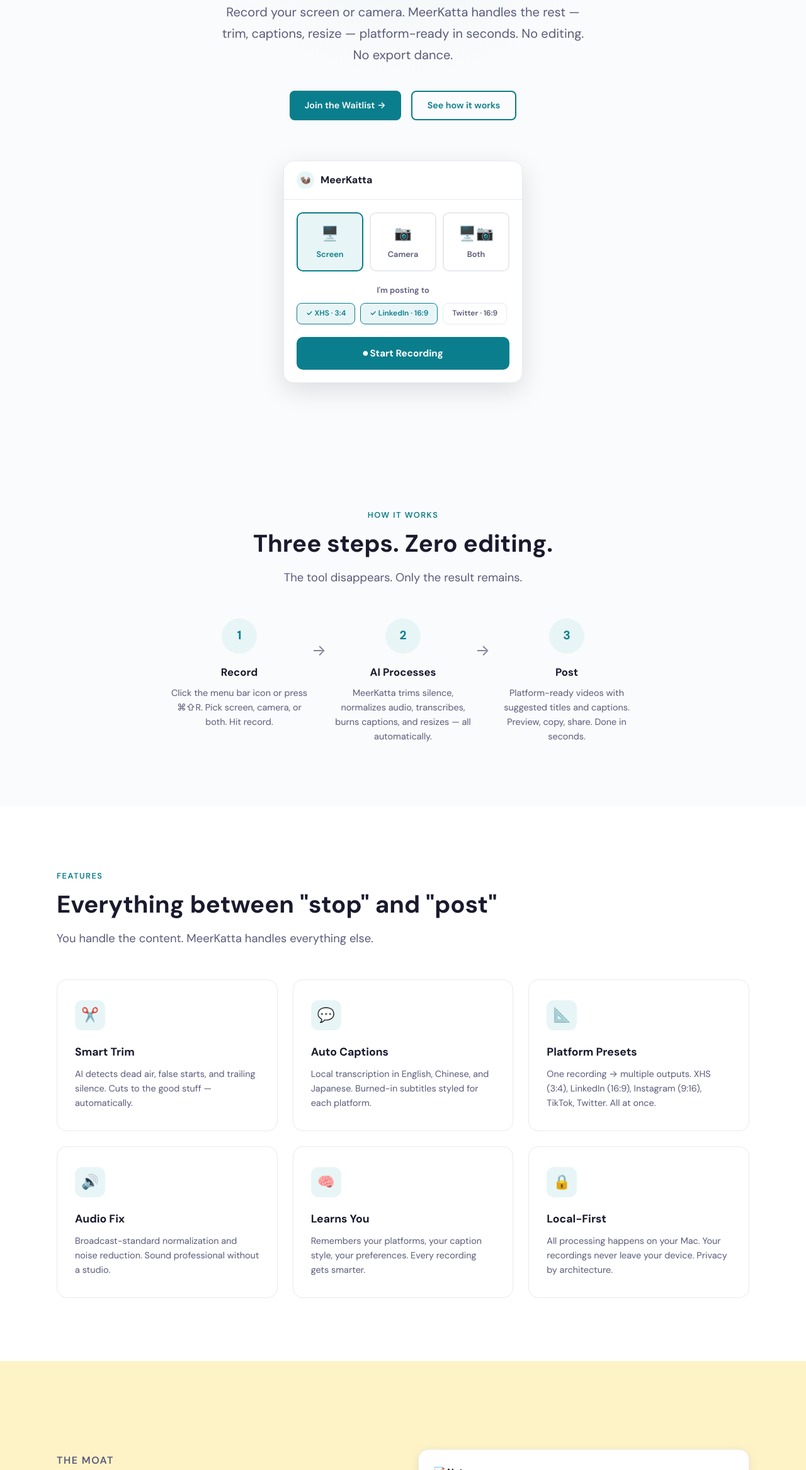
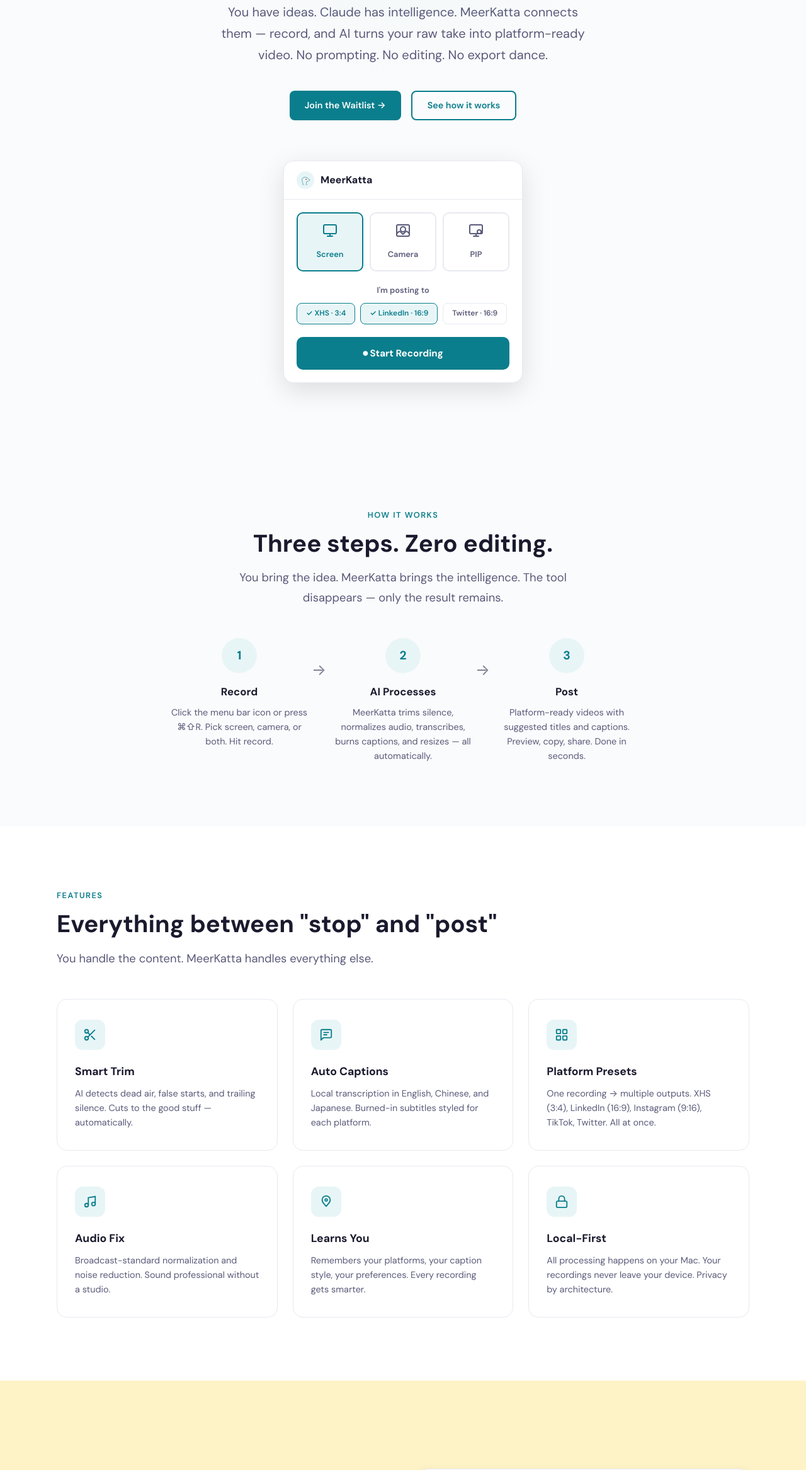
Before and after one commit to curiowls/Meerkatta, a website: page index.html in a window 1280 px wide. Shown: the part 466-2800 px from the top of the page at 63% size. Drawn offline with Linux system fonts and the light colour scheme.

Commit message:
Website refresh: vision messaging, vector icons, logo, waitlist form
- Fix nav CTA button text color (white on brand)
- Replace 'macOS menu bar app' with vision-driven hero copy
- Swap emoji icons for inline SVG vectors throughout
- Add meerkat logo mark in nav and mockup
- Wire Formspree waitlist (mgopvayw)
- Update CTA section messaging

```diff
--- a/index.html
+++ b/index.html
@@ -89,6 +89,8 @@
       transition: color 0.2s;
     }
     nav .nav-links a:hover { color: var(--brand); }
+    nav .nav-links a.btn-primary { color: white; }
+    nav .nav-links a.btn-primary:hover { color: white; }
     .btn-primary {
       background: var(--brand);
       color: white;
@@ -570,7 +572,8 @@
   <nav>
     <div class="inner">
       <a href="#" class="logo">
-        <span>🦦</span> MeerKatta
+        <svg width="28" height="28" viewBox="0 0 100 100" fill="none" xmlns="http://www.w3.org/2000/svg"><g clip-path="url(#navlogo)"><path d="M24.97 82.89C26.92 95.09 24.97 96.32 24.97 101.93L67.11 101.98C62.22 92.4 59.59 85.25 58.78 74.12C57.84 61.22 79.55 62.81 86.83 56.15C90.44 52.85 92.7 50.41 93.82 46.41C94.14 45.29 93.3 44.23 92.16 44.04C71.66 40.73 73.63 20.21 45.63 20.21C30.82 20.38 16.26 28.9 16.26 47.69C16.26 68.54 22.27 66.07 24.97 82.89Z" stroke="currentColor" stroke-width="4"/><path d="M31.22 38.28C27.72 39.17 24.08 41.19 23.4 45.76C22.82 49.63 26.15 52.77 29.29 54.81C30.26 55.44 29.9 56.85 28.79 56.55C24 55.24 18.04 52.04 19.31 44.24C20.48 37.1 26.3 35.91 31.18 36.24C32.36 36.32 32.34 38 31.22 38.28Z" fill="currentColor"/><circle cx="56.6" cy="42" r="8.86" fill="#E54A4A" opacity="0.4"/><circle cx="56.6" cy="42" r="6.81" fill="#E54A4A"/></g><defs><clipPath id="navlogo"><rect width="100" height="100" rx="8" fill="white"/></clipPath></defs></svg>
+        MeerKatta
       </a>
       <div class="nav-links">
         <a href="#how-it-works">How it works</a>
@@ -584,10 +587,10 @@
   <!-- Hero -->
   <section class="hero">
     <div class="container">
-      <div class="badge">🎬 macOS Menu Bar App</div>
-      <h1>Your video specialist.<br><span class="highlight">Always watching. Always ready.</span></h1>
+      <div class="badge">🎬 Now in Early Access</div>
+      <h1>The bridge between <span class="highlight">Claude's power</span> and your next post.</h1>
       <p class="subtitle">
-        Record your screen or camera. MeerKatta handles the rest — trim, captions, resize — platform-ready in seconds. No editing. No export dance.
+        You have ideas. Claude has intelligence. MeerKatta connects them — record, and AI turns your raw take into platform-ready video. No prompting. No editing. No export dance.
       </p>
       <div class="cta-group">
         <a href="#waitlist" class="btn-primary">Join the Waitlist →</a>
@@ -597,14 +600,14 @@
       <div class="hero-visual">
         <div class="app-mockup">
           <div class="app-mockup-header">
-            <div class="dot">🦦</div>
+            <div class="dot"><svg width="16" height="16" viewBox="0 0 100 100" fill="none" xmlns="http://www.w3.org/2000/svg"><g clip-path="url(#mocklogo)"><path d="M24.97 82.89C26.92 95.09 24.97 96.32 24.97 101.93L67.11 101.98C62.22 92.4 59.59 85.25 58.78 74.12C57.84 61.22 79.55 62.81 86.83 56.15C90.44 52.85 92.7 50.41 93.82 46.41C94.14 45.29 93.3 44.23 92.16 44.04C71.66 40.73 73.63 20.21 45.63 20.21C30.82 20.38 16.26 28.9 16.26 47.69C16.26 68.54 22.27 66.07 24.97 82.89Z" stroke="var(--brand)" stroke-width="4"/><circle cx="56.6" cy="42" r="6.81" fill="#E54A4A"/></g><defs><clipPath id="mocklogo"><rect width="100" height="100" rx="8" fill="white"/></clipPath></defs></svg></div>
             <span class="title">MeerKatta</span>
           </div>
           <div class="app-mockup-body">
             <div class="mode-cards">
-              <div class="mode-card active"><span class="icon">🖥️</span>Screen</div>
-              <div class="mode-card"><span class="icon">📷</span>Camera</div>
-              <div class="mode-card"><span class="icon">🖥️📷</span>Both</div>
+              <div class="mode-card active"><span class="icon"><svg width="24" height="24" viewBox="0 0 24 24" fill="none" stroke="currentColor" stroke-width="2" stroke-linecap="round" stroke-linejoin="round"><rect x="2" y="3" width="20" height="14" rx="2"/><line x1="8" y1="21" x2="16" y2="21"/><line x1="12" y1="17" x2="12" y2="21"/></svg></span>Screen</div>
+              <div class="mode-card"><span class="icon"><svg width="24" height="24" viewBox="0 0 24 24" fill="none" stroke="currentColor" stroke-width="2" stroke-linecap="round" stroke-linejoin="round"><circle cx="12" cy="10" r="4"/><path d="M2 17l3-3a2 2 0 0 1 2.83 0L12 18l4.17-4.17a2 2 0 0 1 2.83 0L22 17"/><rect x="2" y="3" width="20" height="18" rx="2"/></svg></span>Camera</div>
+              <div class="mode-card"><span class="icon"><svg width="24" height="24" viewBox="0 0 24 24" fill="none" stroke="currentColor" stroke-width="2" stroke-linecap="round" stroke-linejoin="round"><rect x="2" y="3" width="20" height="14" rx="2"/><circle cx="17" cy="14" r="3"/><line x1="8" y1="21" x2="16" y2="21"/><line x1="12" y1="17" x2="12" y2="21"/></svg></span>PIP</div>
             </div>
             <p style="font-size:0.8rem;font-weight:600;color:var(--text-secondary);margin-bottom:10px;">I'm posting to</p>
             <div class="platform-chips">
@@ -625,7 +628,7 @@
       <div style="text-align:center;">
         <p class="section-label">How it works</p>
         <h2 class="section-title">Three steps. Zero editing.</h2>
-        <p class="section-subtitle" style="margin:0 auto;">The tool disappears. Only the result remains.</p>
+        <p class="section-subtitle" style="margin:0 auto;">You bring the idea. MeerKatta brings the intelligence. The tool disappears — only the result remains.</p>
       </div>
       <div class="flow-steps">
         <div class="flow-step">
@@ -655,32 +658,32 @@
       <p class="section-subtitle">You handle the content. MeerKatta handles everything else.</p>
       <div class="features-grid">
         <div class="feature-card">
-          <div class="icon-box">✂️</div>
+          <div class="icon-box"><svg width="22" height="22" viewBox="0 0 24 24" fill="none" stroke="var(--brand)" stroke-width="2" stroke-linecap="round" stroke-linejoin="round"><circle cx="6" cy="6" r="3"/><circle cx="6" cy="18" r="3"/><line x1="20" y1="4" x2="8.12" y2="15.88"/><line x1="14.47" y1="14.48" x2="20" y2="20"/><line x1="8.12" y1="8.12" x2="12" y2="12"/></svg></div>
           <h3>Smart Trim</h3>
           <p>AI detects dead air, false starts, and trailing silence. Cuts to the good stuff — automatically.</p>
         </div>
         <div class="feature-card">
-          <div class="icon-box">💬</div>
+          <div class="icon-box"><svg width="22" height="22" viewBox="0 0 24 24" fill="none" stroke="var(--brand)" stroke-width="2" stroke-linecap="round" stroke-linejoin="round"><path d="M21 15a2 2 0 0 1-2 2H7l-4 4V5a2 2 0 0 1 2-2h14a2 2 0 0 1 2 2z"/><line x1="8" y1="8" x2="16" y2="8"/><line x1="8" y1="12" x2="13" y2="12"/></svg></div>
           <h3>Auto Captions</h3>
           <p>Local transcription in English, Chinese, and Japanese. Burned-in subtitles styled for each platform.</p>
         </div>
         <div class="feature-card">
-          <div class="icon-box">📐</div>
+          <div class="icon-box"><svg width="22" height="22" viewBox="0 0 24 24" fill="none" stroke="var(--brand)" stroke-width="2" stroke-linecap="round" stroke-linejoin="round"><rect x="3" y="3" width="7" height="7" rx="1"/><rect x="14" y="3" width="7" height="7" rx="1"/><rect x="3" y="14" width="7" height="7" rx="1"/><rect x="14" y="14" width="7" height="7" rx="1"/></svg></div>
           <h3>Platform Presets</h3>
           <p>One recording → multiple outputs. XHS (3:4), LinkedIn (16:9), Instagram (9:16), TikTok, Twitter. All at once.</p>
         </div>
         <div class="feature-card">
-          <div class="icon-box">🔊</div>
+          <div class="icon-box"><svg width="22" height="22" viewBox="0 0 24 24" fill="none" stroke="var(--brand)" stroke-width="2" stroke-linecap="round" stroke-linejoin="round"><path d="M9 18V5l12-2v13"/><circle cx="6" cy="18" r="3"/><circle cx="18" cy="16" r="3"/></svg></div>
           <h3>Audio Fix</h3>
           <p>Broadcast-standard normalization and noise reduction. Sound professional without a studio.</p>
         </div>
         <div class="feature-card">
-          <div class="icon-box">🧠</div>
+          <div class="icon-box"><svg width="22" height="22" viewBox="0 0 24 24" fill="none" stroke="var(--brand)" stroke-width="2" stroke-linecap="round" stroke-linejoin="round"><path d="M12 2a7 7 0 0 1 7 7c0 3-2 5.5-4 7.5L12 20l-3-3.5C7 14.5 5 12 5 9a7 7 0 0 1 7-7z"/><circle cx="12" cy="9" r="2"/></svg></div>
           <h3>Learns You</h3>
           <p>Remembers your platforms, your caption style, your preferences. Every recording gets smarter.</p>
         </div>
         <div class="feature-card">
-          <div class="icon-box">🔒</div>
+          <div class="icon-box"><svg width="22" height="22" viewBox="0 0 24 24" fill="none" stroke="var(--brand)" stroke-width="2" stroke-linecap="round" stroke-linejoin="round"><rect x="3" y="11" width="18" height="11" rx="2"/><path d="M7 11V7a5 5 0 0 1 10 0v4"/></svg></div>
           <h3>Local-First</h3>
           <p>All processing happens on your Mac. Your recordings never leave your device. Privacy by architecture.</p>
         </div>
@@ -819,8 +822,8 @@
     <div class="container">
       <p class="section-label">Early Access</p>
       <h2 class="section-title">Be first to try MeerKatta</h2>
-      <p class="section-subtitle" style="margin:0 auto;">macOS menu bar app. Launching soon. Join the waitlist and we'll let you know when it's ready.</p>
-      <form class="waitlist-form" action="https://formspree.io/f/TODO_FORM_ID" method="POST">
+      <p class="section-subtitle" style="margin:0 auto;">Your ideas deserve to be seen. We're building the shortest path from thought to post. Join the waitlist — we'll let you know when it's ready.</p>
+      <form class="waitlist-form" action="https://formspree.io/f/mgopvayw" method="POST">
         <input type="email" name="email" placeholder="you@email.com" required>
         <button type="submit" class="btn-primary">Join Waitlist →</button>
       </form>
```
